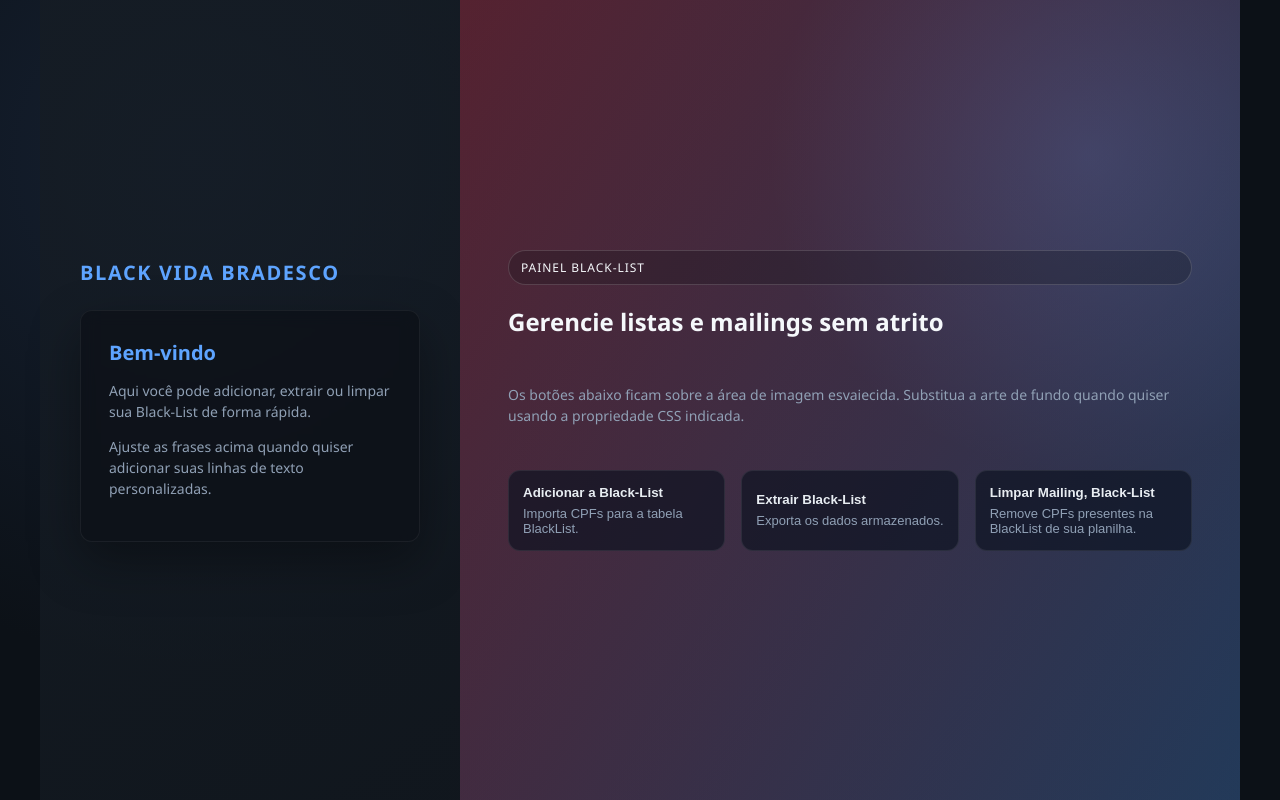
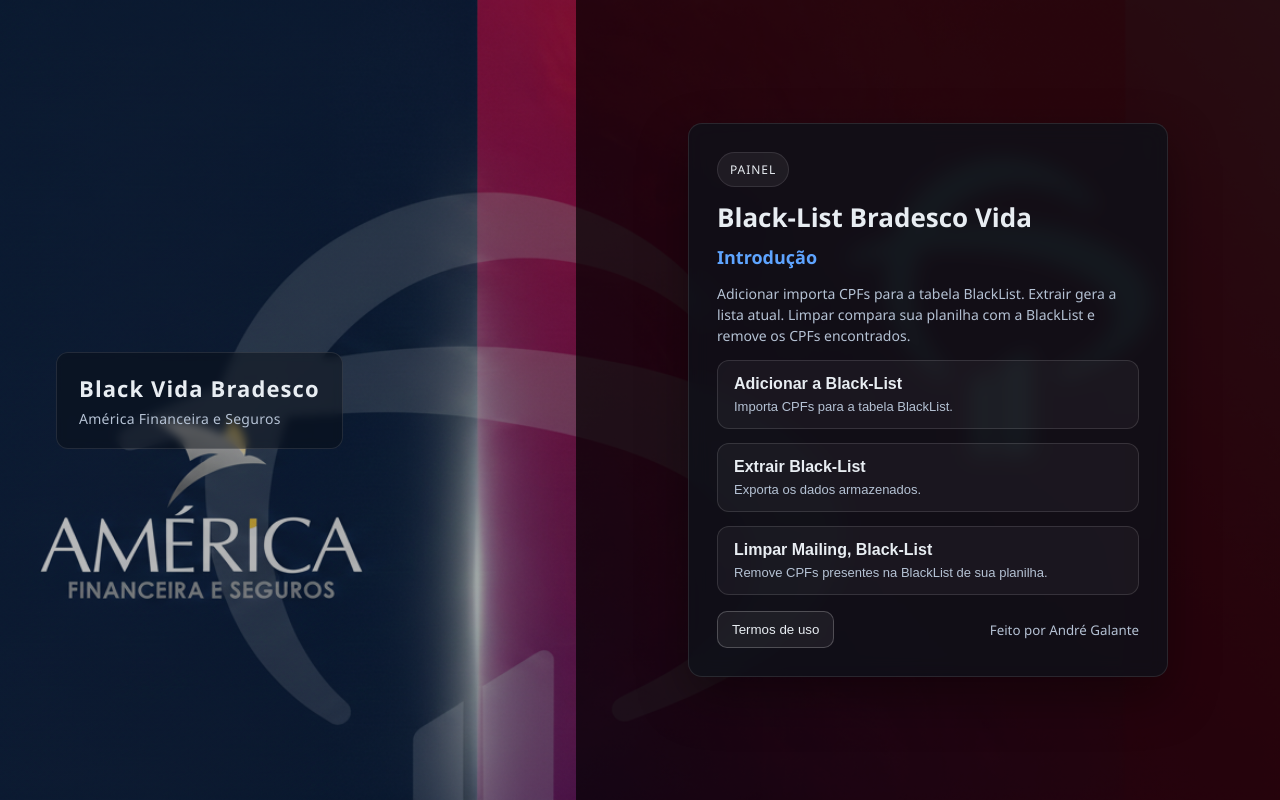
Before and after one commit to denasshippuden/bradesco_black, a plain HTML site: page index.html in a window 1280 px wide. Both pictures are taken after typing "Sample", "Sample123" into the empty fields and a click on the button "Entrar". Drawn offline with Linux system fonts and the light colour scheme.

Commit message:
Apply branding backgrounds and post-login layout

```diff
--- a/index.html
+++ b/index.html
@@ -6,12 +6,12 @@
   <title>Painel Black-List</title>
   <style>
     :root {
-      --bg: #0c1117;
-      --panel: #151c24;
-      --accent: #e2435a;
-      --accent-2: #5ea4ff;
+      --panel: rgba(13, 18, 26, 0.75);
+      --panel-border: rgba(255, 255, 255, 0.1);
+      --accent: #5ea4ff;
+      --accent-2: #e2435a;
       --text: #e8edf2;
-      --muted: #90a0b5;
+      --muted: #b5c2d4;
     }
     * { box-sizing: border-box; }
     body {
@@ -19,47 +19,95 @@
       min-height: 100vh;
       font-family: "Segoe UI", sans-serif;
       color: var(--text);
-      background: radial-gradient(circle at 15% 20%, #152031, #0c1117 40%), linear-gradient(135deg, #0c1117 40%, #0e1725);
-      display: flex;
-      align-items: stretch;
-      justify-content: center;
+      position: relative;
+      overflow: hidden;
+    }
+    body::before {
+      content: "";
+      position: fixed;
+      inset: 0;
+      background-image: url("assets/login-bg.png");
+      background-size: cover;
+      background-position: center;
+      z-index: -2;
+      transition: background-image 200ms ease-in-out;
+    }
+    body.dashboard::before {
+      background-image: url("assets/dashboard-bg.png");
+    }
+    body::after {
+      content: "";
+      position: fixed;
+      inset: 0;
+      background: linear-gradient(90deg, rgba(6, 10, 15, 0.28) 0%, rgba(6, 10, 15, 0.42) 100%);
+      z-index: -1;
     }
     .page {
-      width: min(1200px, 100%);
       display: grid;
-      grid-template-columns: 35% 65%;
+      grid-template-columns: 45% 55%;
       min-height: 100vh;
     }
     .left {
-      padding: 48px 40px;
       display: flex;
-      flex-direction: column;
+      align-items: center;
+      padding: 48px 56px;
+    }
+    .brand-block {
+      background: rgba(10, 14, 22, 0.45);
+      border: 1px solid var(--panel-border);
+      border-radius: 12px;
+      padding: 20px 22px;
+      backdrop-filter: blur(4px);
+      max-width: 360px;
+    }
+    .brand-title {
+      font-size: 22px;
+      letter-spacing: 0.05em;
+      font-weight: 700;
+      margin: 0 0 6px;
+    }
+    .brand-sub {
+      margin: 0;
+      color: var(--muted);
+      font-size: 14px;
+      letter-spacing: 0.02em;
+    }
+    .right {
+      position: relative;
+      display: flex;
+      align-items: center;
       justify-content: center;
-      gap: 24px;
-      background: linear-gradient(145deg, rgba(21, 28, 36, 0.9), rgba(21, 28, 36, 0.5));
+      padding: 64px 56px;
     }
-    .brand {
-      font-size: 20px;
-      letter-spacing: 0.08em;
-      text-transform: uppercase;
-      color: var(--accent-2);
+    .right::before {
+      content: "";
+      position: absolute;
+      inset: 0;
+      background: linear-gradient(90deg, rgba(0, 0, 0, 0.42), rgba(0, 0, 0, 0.52));
+      opacity: 1;
+      transition: background 200ms ease;
+      z-index: 0;
+    }
+    body.dashboard .right::before {
+      background: rgba(0, 0, 0, 0.7);
+    }
+    .panel {
+      position: relative;
+      z-index: 1;
+      width: min(480px, 100%);
+      background: var(--panel);
+      border: 1px solid var(--panel-border);
+      border-radius: 14px;
+      padding: 28px;
+      box-shadow: 0 20px 50px rgba(0, 0, 0, 0.35);
+      backdrop-filter: blur(10px);
+    }
+    h1, h2 {
+      margin: 0 0 10px;
       font-weight: 700;
     }
-    .card {
-      background: rgba(12, 17, 23, 0.75);
-      border: 1px solid rgba(255, 255, 255, 0.06);
-      border-radius: 12px;
-      padding: 28px;
-      box-shadow: 0 20px 50px rgba(0, 0, 0, 0.35);
-      backdrop-filter: blur(8px);
-      transition: opacity 180ms ease, transform 180ms ease;
-    }
-    h1, h2 {
-      margin: 0 0 12px;
-      font-weight: 700;
-    }
-    h1 { font-size: 24px; }
-    h2 { font-size: 20px; color: var(--accent-2); }
+    h1 { font-size: 26px; }
+    h2 { font-size: 18px; color: var(--accent); }
     label {
       display: block;
       margin: 12px 0 6px;
@@ -69,23 +117,23 @@
     input {
       width: 100%;
       padding: 12px 14px;
-      border-radius: 8px;
-      border: 1px solid rgba(255, 255, 255, 0.08);
-      background: rgba(255, 255, 255, 0.04);
+      border-radius: 10px;
+      border: 1px solid rgba(255, 255, 255, 0.12);
+      background: rgba(255, 255, 255, 0.06);
       color: var(--text);
       outline: none;
     }
     input:focus {
-      border-color: var(--accent-2);
-      box-shadow: 0 0 0 3px rgba(94, 164, 255, 0.15);
+      border-color: var(--accent);
+      box-shadow: 0 0 0 3px rgba(94, 164, 255, 0.18);
     }
     .btn {
       width: 100%;
       padding: 12px 14px;
       margin-top: 16px;
       border: none;
-      border-radius: 8px;
-      background: linear-gradient(135deg, var(--accent-2), #3d7ed9);
+      border-radius: 10px;
+      background: linear-gradient(135deg, var(--accent), #3d7ed9);
       color: #0b1220;
       font-weight: 700;
       cursor: pointer;
@@ -98,85 +146,82 @@
       font-size: 14px;
       line-height: 1.5;
     }
-    .right {
-      position: relative;
-      overflow: hidden;
-    }
-    .hero-bg {
-      position: absolute;
-      inset: 0;
-      background: linear-gradient(120deg, rgba(226, 67, 90, 0.45), rgba(94, 164, 255, 0.35)), radial-gradient(circle at 80% 20%, rgba(94, 164, 255, 0.3), transparent 35%), #0e1725;
-      filter: blur(0px);
-      transform: scale(1.02);
-      z-index: 0;
-    }
-    .hero-bg::after {
-      content: "";
-      position: absolute;
-      inset: 0;
-      background-size: cover;
-      background-position: center;
-      background-repeat: no-repeat;
-      opacity: 0.4;
-      /* Substitua a URL abaixo quando tiver a imagem de fundo */
-      background-image: linear-gradient(140deg, rgba(0, 0, 0, 0.55), rgba(12, 17, 23, 0.65));
-    }
-    .hero-content {
-      position: relative;
-      z-index: 1;
-      height: 100%;
-      display: flex;
-      flex-direction: column;
-      justify-content: center;
-      padding: 56px 48px;
-      gap: 20px;
-      color: #f5f8fb;
-    }
     .chip {
       display: inline-block;
       padding: 8px 12px;
       border-radius: 999px;
-      background: rgba(12, 17, 23, 0.25);
-      border: 1px solid rgba(255, 255, 255, 0.15);
+      background: rgba(255, 255, 255, 0.06);
+      border: 1px solid var(--panel-border);
       font-size: 12px;
       letter-spacing: 0.08em;
       text-transform: uppercase;
+      margin-bottom: 12px;
     }
     .actions {
-      display: grid;
-      grid-template-columns: repeat(auto-fit, minmax(180px, 1fr));
-      gap: 16px;
-      margin-top: 10px;
+      display: flex;
+      flex-direction: column;
+      gap: 14px;
+      margin-top: 12px;
     }
     .action-btn {
-      padding: 14px;
+      padding: 14px 16px;
       border-radius: 12px;
-      border: 1px solid rgba(255, 255, 255, 0.08);
-      background: rgba(11, 18, 31, 0.65);
+      border: 1px solid rgba(255, 255, 255, 0.12);
+      background: rgba(255, 255, 255, 0.04);
       color: var(--text);
       cursor: pointer;
       text-align: left;
       transition: transform 120ms ease, border-color 120ms ease, background 120ms ease;
     }
-    .action-btn strong { display: block; margin-bottom: 6px; }
+    .action-btn strong { display: block; margin-bottom: 6px; font-size: 16px; }
     .action-btn span { color: var(--muted); font-size: 13px; }
     .action-btn:hover {
       transform: translateY(-2px);
       border-color: rgba(94, 164, 255, 0.5);
       background: rgba(14, 23, 37, 0.9);
     }
+    .footer {
+      display: flex;
+      justify-content: space-between;
+      align-items: center;
+      gap: 12px;
+      margin-top: 16px;
+      flex-wrap: wrap;
+    }
+    .ghost {
+      padding: 10px 14px;
+      border-radius: 10px;
+      border: 1px solid rgba(255, 255, 255, 0.22);
+      background: rgba(255, 255, 255, 0.06);
+      color: var(--text);
+      cursor: pointer;
+      transition: border-color 120ms ease, background 120ms ease;
+    }
+    .ghost:hover {
+      border-color: var(--accent);
+      background: rgba(255, 255, 255, 0.1);
+    }
+    small { color: var(--muted); }
     .hidden { display: none; }
     @media (max-width: 960px) {
-      .page { grid-template-columns: 100%; }
-      .right { min-height: 60vh; }
+      .page { grid-template-columns: 1fr; }
+      .left { padding: 28px; justify-content: center; }
+      .right { min-height: 60vh; padding: 32px 24px; }
+      .panel { width: 100%; }
     }
   </style>
 </head>
 <body>
   <div class="page">
     <section class="left">
-      <div class="brand">Black Vida Bradesco</div>
-      <div class="card" id="login-card">
+      <div class="brand-block">
+        <p class="brand-title">Black Vida Bradesco</p>
+        <p class="brand-sub">Am&eacute;rica Financeira e Seguros</p>
+      </div>
+    </section>
+    <section class="right">
+      <div class="panel" id="login-card">
+        <span class="chip">Acesso</span>
         <h1>Login</h1>
         <form id="login-form">
           <label for="user">Usu&aacute;rio</label>
@@ -186,24 +231,13 @@
           <button class="btn" type="submit">Entrar</button>
         </form>
       </div>
-      <div class="card hidden" id="post-login">
-        <h2>Bem-vindo</h2>
+
+      <div class="panel hidden" id="dashboard-panel">
+        <span class="chip">Painel</span>
+        <h1>Black-List Bradesco Vida</h1>
+        <h2>Introdu&ccedil;&atilde;o</h2>
         <p class="muted">
-          Aqui voc&ecirc; pode adicionar, extrair ou limpar sua Black-List de forma r&aacute;pida.
-        </p>
-        <p class="muted">
-          Ajuste as frases acima quando quiser adicionar suas linhas de texto personalizadas.
-        </p>
-      </div>
-    </section>
-    <section class="right">
-      <div class="hero-bg"></div>
-      <div class="hero-content">
-        <span class="chip">Painel Black-List</span>
-        <h1>Gerencie listas e mailings sem atrito</h1>
-        <p class="muted">
-          Os bot&otilde;es abaixo ficam sobre a &aacute;rea de imagem esvaiecida. Substitua a arte de fundo
-          quando quiser usando a propriedade CSS indicada.
+          Adicionar importa CPFs para a tabela BlackList. Extrair gera a lista atual. Limpar compara sua planilha com a BlackList e remove os CPFs encontrados.
         </p>
         <div class="actions">
           <button class="action-btn" id="btn-add">
@@ -219,18 +253,23 @@
             <span>Remove CPFs presentes na BlackList de sua planilha.</span>
           </button>
         </div>
+        <div class="footer">
+          <button class="ghost" id="btn-terms">Termos de uso</button>
+          <small>Feito por Andr&eacute; Galante</small>
+        </div>
       </div>
     </section>
   </div>
   <script>
     const form = document.getElementById("login-form");
     const loginCard = document.getElementById("login-card");
-    const postLogin = document.getElementById("post-login");
+    const dashboard = document.getElementById("dashboard-panel");
 
     form.addEventListener("submit", (event) => {
       event.preventDefault();
       loginCard.classList.add("hidden");
-      postLogin.classList.remove("hidden");
+      dashboard.classList.remove("hidden");
+      document.body.classList.add("dashboard");
     });
 
     document.getElementById("btn-add").addEventListener("click", () => {
@@ -242,6 +281,9 @@
     document.getElementById("btn-clean").addEventListener("click", () => {
       alert("Aqui voc\u00ea ir\u00e1 limpar sua planilha com base na BlackList.");
     });
+    document.getElementById("btn-terms").addEventListener("click", () => {
+      alert("Aqui vai abrir a tela/arte de termos de uso.");
+    });
   </script>
 </body>
 </html>
```
Also changed, not shown: assets/dashboard-bg.png (added), assets/login-bg.png (added).
